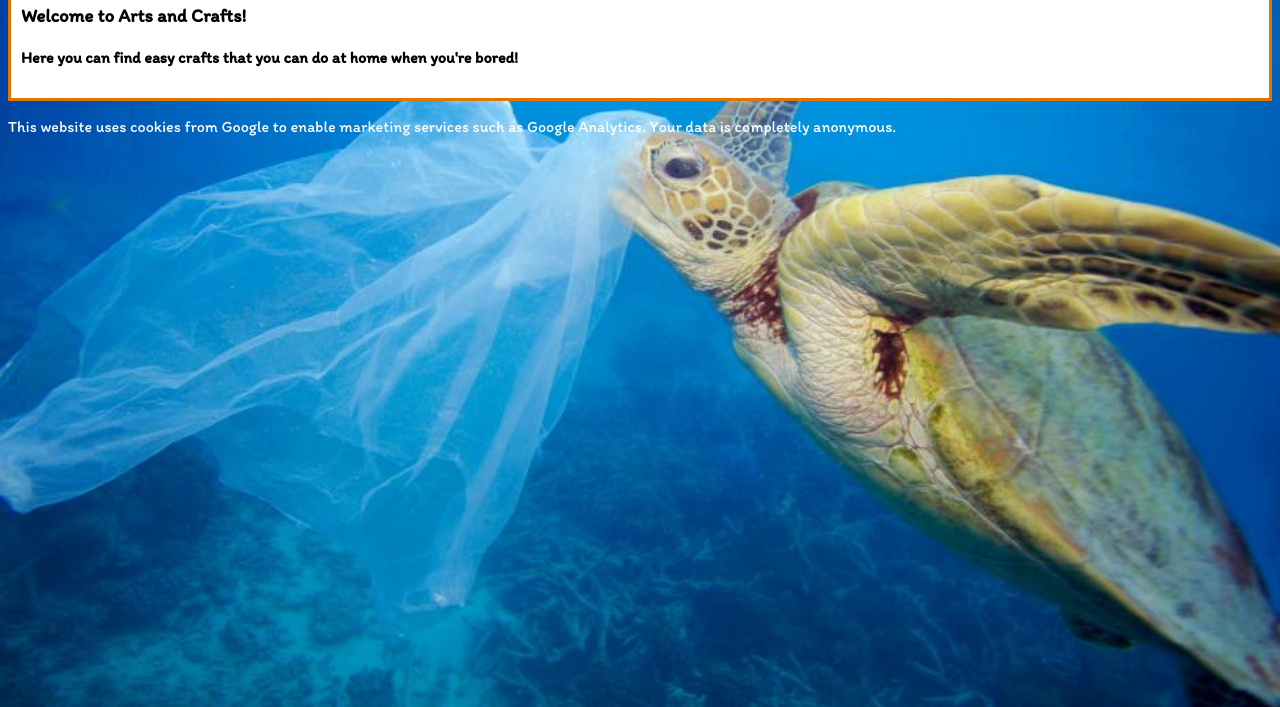
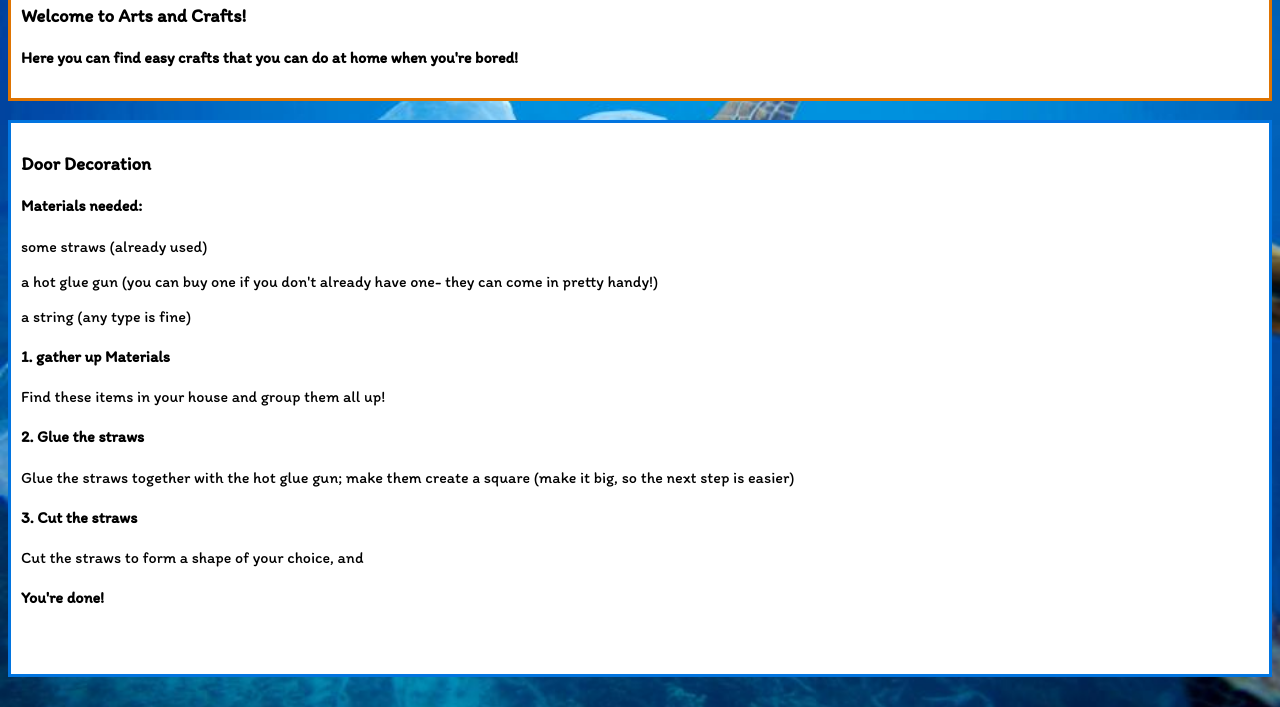
Before and after one commit to Eko-Planett/Eko-Planett, a plain HTML site: page arts.html in a window 1280 px wide. Shown: the part 93-800 px from the top of the page. Drawn offline with Linux system fonts and the light colour scheme.

Commit message:
Update arts.html

```diff
--- a/arts.html
+++ b/arts.html
@@ -8,6 +8,20 @@
       <h3> Welcome to Arts and Crafts! </h3>
       <h4> Here you can find easy crafts that you can do at home when you're bored! </h4>
     </div>
+    <br />
+    <div class="section">
+      <h3> Door Decoration </h3>
+      <h4> Materials needed: </h4>
+         <p> some straws (already used) </p>
+         <p> a hot glue gun (you can buy one if you don't already have one- they can come in pretty handy!) </p>
+         <p> a string (any type is fine) </p>
+      <h4> 1. gather up Materials </h4>
+      <p> Find these items in your house and group them all up! </p>
+      <h4> 2. Glue the straws </h4>
+      <p> Glue the straws together with the hot glue gun; make them create a square (make it big, so the next step is easier) </p>
+      <h4> 3. Cut the straws </h4>
+      <p>  Cut the straws to form a shape of your choice, and </p>
+      <h4> You're done! </h4>
     <page-footer></page-footer>
   </body>
 </html>
```
